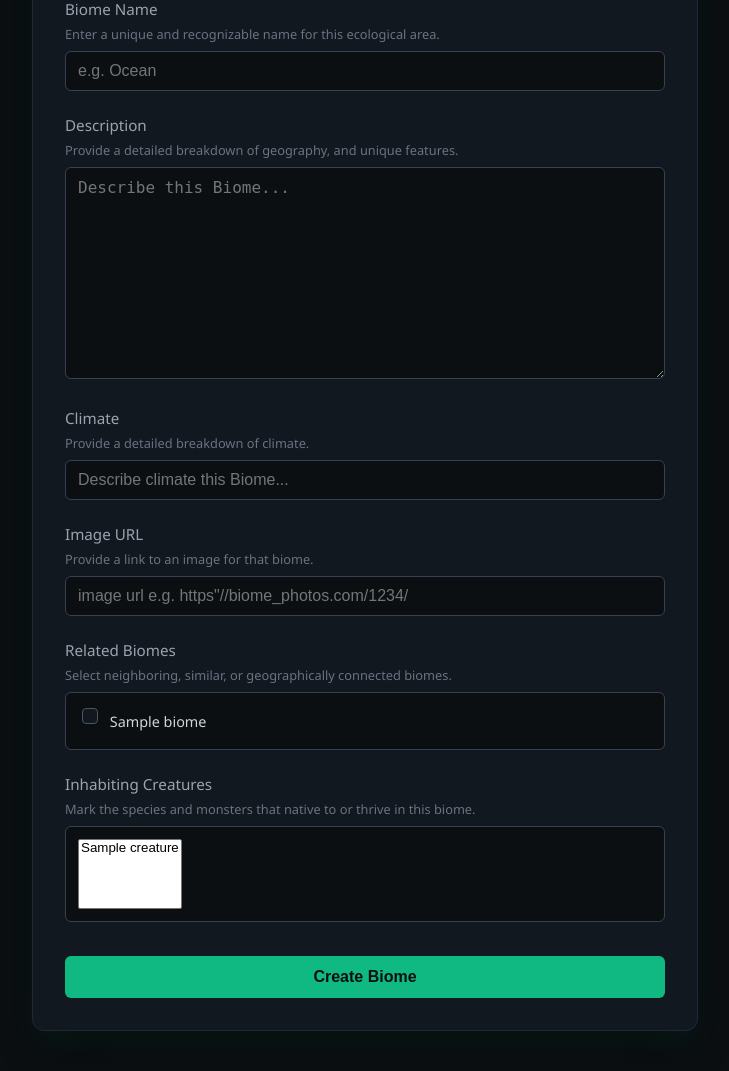
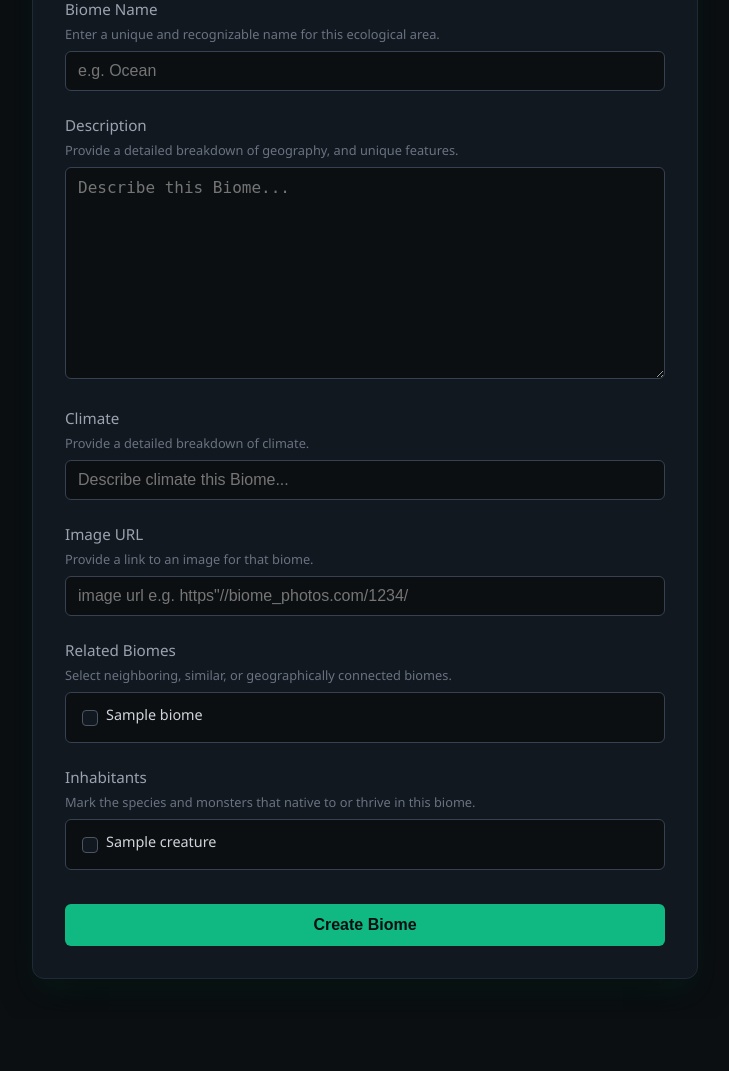
Before and after one commit to Solar01s/Nature-s_word, a Django app: page /nature_index/new/biome/ in a window 1280 px wide. Shown: the part 174-1245 px from the top of the page, without its empty margins (275-1004 px from the left). After the commit the page ends 1153 px from the top, so only its background shows below. Run offline with Django 5.2, Linux system fonts and the light colour scheme; a user stored in the database is signed in; tables that the repository leaves empty hold one stand-in row (values such as "Sample post").

Commit message:
Update new_biome.html

```diff
--- a/templates/nature_index/new_biome.html
+++ b/templates/nature_index/new_biome.html
@@ -54,7 +54,7 @@
             font-weight: 600;
         }
 
-        /* Стили для текстовых полей (name, description) */
+
         .form-group {
             margin-bottom: 24px;
         }
@@ -67,14 +67,13 @@
             color: #9ca3af;
         }
 
-        /* Мини-инструкции для полей */
+
         .field-instruction {
             font-size: 0.8rem;
             color: #6b7280;
             margin-bottom: 8px;
         }
 
-        /* Кастомизация TextInput и Textarea */
         .form-control {
             width: 100%;
             box-sizing: border-box;
@@ -97,41 +96,40 @@
             resize: vertical;
             min-height: 120px;
         }
-        /* Стили для ManyToMany полей (Чекбоксы в сетку) */
 .checkbox-grid {
     background-color: #0b0f12;
     border: 1px solid #374151;
     border-radius: 6px;
     padding: 12px;
     max-height: 200px;
-            overflow-y: auto; /* Скролл, если элементов слишком много */
-        }
+    overflow-y: auto;
 
-        /* Кастомизация встроенного списка Django ul/li */
-        .checkbox-grid ul {
-            list-style: none;
-            padding: 0;
-            margin: 0;
+    /* Сама сетка */
     display: grid;
     grid-template-columns: repeat(auto-fill, minmax(140px, 1fr));
     gap: 10px;
 }
 
-        .checkbox-grid li {
+/* Элемент-обертка чекбокса и текста */
+.checkbox-item {
     display: flex;
     align-items: center;
 }
 
+/* Стили чекбокса */
 .checkbox-grid input[type="checkbox"] {
-            appearance: none;
+    appearance: none !important;
+    -webkit-appearance: none !important;
+    -moz-appearance: none !important;
     background-color: #111820;
     border: 1px solid #4b5563;
-            padding: 7px;
+    width: 16px;
+    height: 16px;
     border-radius: 4px;
-            display: inline-block;
-            position: relative;
     cursor: pointer;
     margin-right: 8px;
+    flex-shrink: 0;
+    position: relative;
     transition: background 0.2s, border-color 0.2s;
 }
 
@@ -142,7 +140,7 @@
 
 .checkbox-grid input[type="checkbox"]:checked::after {
     content: '\2713';
-            font-size: 10px;
+    font-size: 11px;
     color: #0b0f12;
     position: absolute;
     top: 50%;
@@ -158,7 +156,6 @@
     user-select: none;
 }
 
-        /* Кнопка отправки */
         .submit-btn {
             background-color: #10b981;
             color: #0b0f12;
@@ -216,23 +213,33 @@
                 {{ form.image }}
             </div>
 
-            <!-- Поле: Related Biomes (ManyToMany self) -->
             <div class="form-group">
     <label>Related Biomes</label>
     <div class="field-instruction">Select neighboring, similar, or geographically connected biomes.</div>
+    <!-- Вместо {{ form.related_biomes }} пишем цикл: -->
     <div class="checkbox-grid">
-                    {{ form.related_biomes }}
+        {% for checkbox in form.related_biomes %}
+            <div class="checkbox-item">
+                <input type="checkbox" name="{{ form.related_biomes.name }}" value="{{ checkbox.data.value }}" id="{{ checkbox.id_for_label }}" {% if checkbox.data.selected %}checked{% endif %}>
+                <label for="{{ checkbox.id_for_label }}">{{ checkbox.choice_label }}</label>
+            </div>
+        {% endfor %}
     </div>
 </div>
 
-            <!-- Поле: Creatures (ManyToMany reverse) -->
 <div class="form-group">
-                <label>Inhabiting Creatures</label>
+    <label>Inhabitants</label>
     <div class="field-instruction">Mark the species and monsters that native to or thrive in this biome.</div>
     <div class="checkbox-grid">
-                    {{ form.creatures }}
+        {% for checkbox in form.creatures %}
+            <div class="checkbox-item">
+                <input type="checkbox" name="{{ form.creatures.name }}" value="{{ checkbox.data.value }}" id="{{ checkbox.id_for_label }}" {% if checkbox.data.selected %}checked{% endif %}>
+                <label for="{{ checkbox.id_for_label }}">{{ checkbox.choice_label }}</label>
+            </div>
+        {% endfor %}
     </div>
 </div>
+
 
             <button type="submit" class="submit-btn">Create Biome</button>
         </form>
```
Lines whose indentation alone changed are shown as unchanged.
